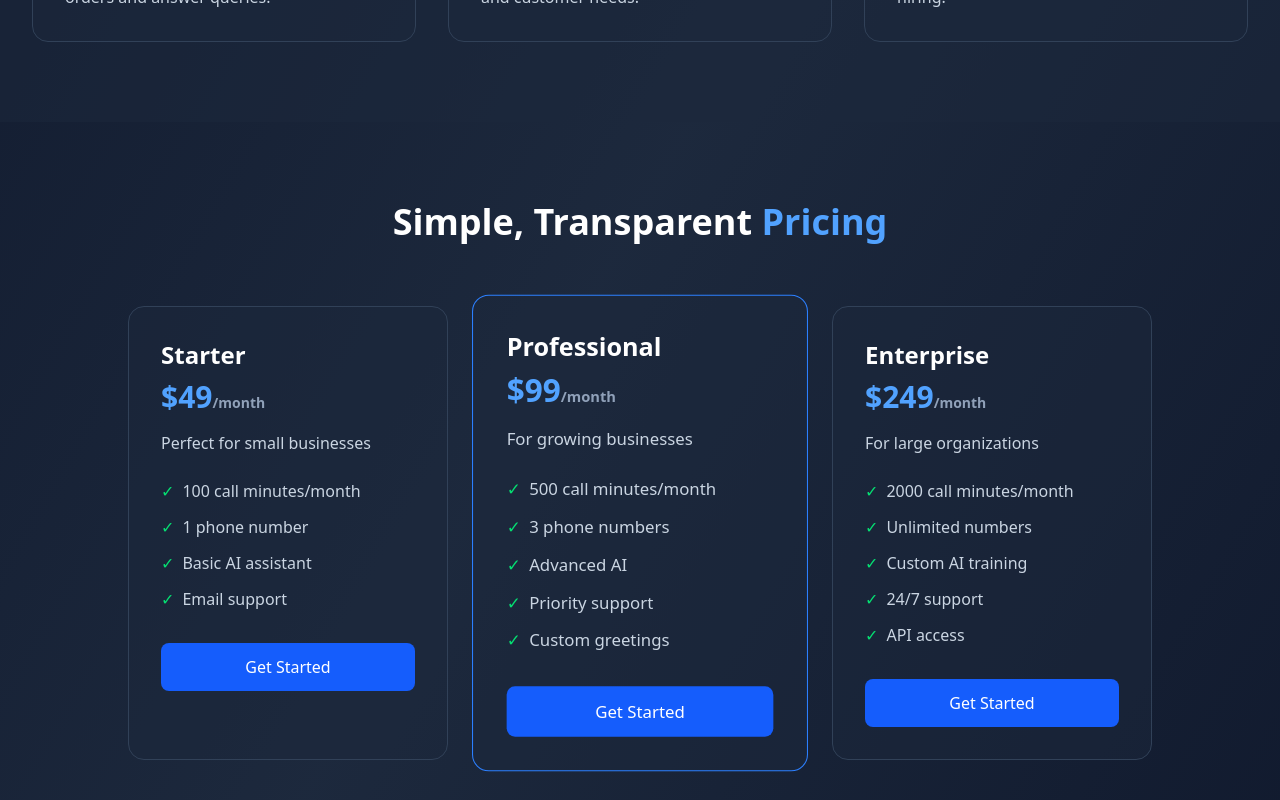
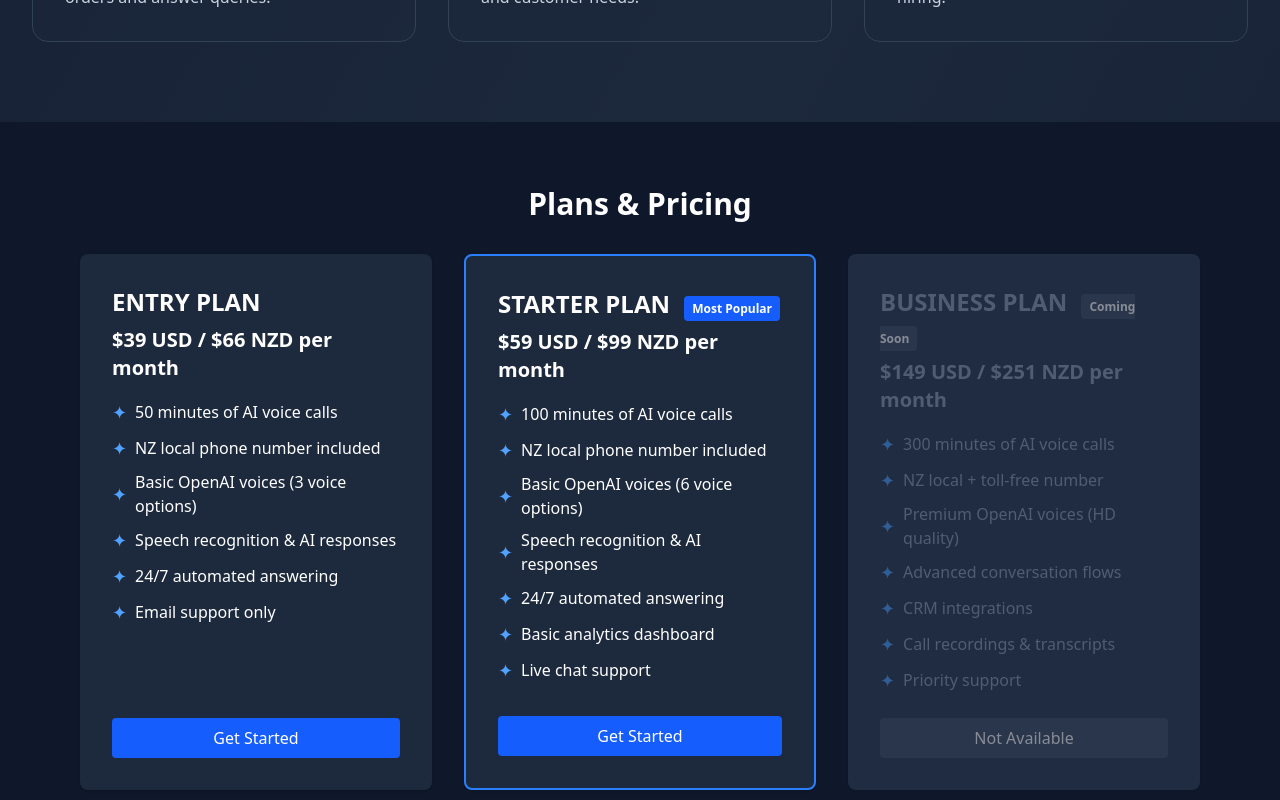
Before and after one commit to lynardsalingujay/skyguyver, a React (Vite) app: page / in a window 1280 px wide. Shown: the part 900-1700 px from the top of the page. Built offline with nearby package versions, Linux system fonts and the light colour scheme; no server answers.

Commit message:
repurpose plans

```diff
--- a/src/App.jsx
+++ b/src/App.jsx
@@ -266,84 +266,141 @@ function App() {
               </section>
 
               {/* Pricing Section */}
-              <section id="pricing" className="py-20 px-4 sm:px-6 lg:px-8">
-                <div className="max-w-7xl mx-auto">
-                  <h2 className="text-3xl md:text-4xl font-bold text-white text-center mb-16">
-                    Simple, Transparent{" "}
-                    <span className="text-blue-400">Pricing</span>
+              <section id="pricing" className="py-16 bg-slate-900">
+                <div className="max-w-6xl mx-auto px-4">
+                  <h2 className="text-3xl font-bold text-white mb-8 text-center">
+                    Plans & Pricing
                   </h2>
-                  <div className="grid md:grid-cols-3 gap-8 max-w-5xl mx-auto">
-                    {[
-                      {
-                        name: "Starter",
-                        price: "$49",
-                        description: "Perfect for small businesses",
-                        features: [
-                          "100 call minutes/month",
-                          "1 phone number",
-                          "Basic AI assistant",
-                          "Email support",
-                        ],
-                      },
-                      {
-                        name: "Professional",
-                        price: "$99",
-                        description: "For growing businesses",
-                        features: [
-                          "500 call minutes/month",
-                          "3 phone numbers",
-                          "Advanced AI",
-                          "Priority support",
-                          "Custom greetings",
-                        ],
-                      },
-                      {
-                        name: "Enterprise",
-                        price: "$249",
-                        description: "For large organizations",
-                        features: [
-                          "2000 call minutes/month",
-                          "Unlimited numbers",
-                          "Custom AI training",
-                          "24/7 support",
-                          "API access",
-                        ],
-                      },
-                    ].map((plan, index) => (
-                      <div
-                        key={index}
-                        className={`bg-slate-800/50 p-8 rounded-2xl border ${
-                          index === 1
-                            ? "border-blue-500 scale-105"
-                            : "border-slate-700"
-                        } transition-all`}
+                  <div className="grid grid-cols-1 md:grid-cols-3 gap-8">
+                    {/* Entry Plan */}
+                    <div className="bg-slate-800 rounded-lg p-8 shadow text-white flex flex-col justify-between w-full min-w-[280px]">
+                      <h3 className="text-2xl font-bold mb-2">ENTRY PLAN</h3>
+                      <p className="text-xl font-semibold mb-4">
+                        $39 USD / $66 NZD per month
+                      </p>
+                      <ul className="mb-6 space-y-2">
+                        <li className="flex items-center gap-2">
+                          <span className="text-blue-400 text-lg">✦</span>
+                          50 minutes of AI voice calls
+                        </li>
+                        <li className="flex items-center gap-2">
+                          <span className="text-blue-400 text-lg">✦</span>
+                          NZ local phone number included
+                        </li>
+                        <li className="flex items-center gap-2">
+                          <span className="text-blue-400 text-lg">✦</span>
+                          Basic OpenAI voices (3 voice options)
+                        </li>
+                        <li className="flex items-center gap-2">
+                          <span className="text-blue-400 text-lg">✦</span>
+                          Speech recognition & AI responses
+                        </li>
+                        <li className="flex items-center gap-2">
+                          <span className="text-blue-400 text-lg">✦</span>
+                          24/7 automated answering
+                        </li>
+                        <li className="flex items-center gap-2">
+                          <span className="text-blue-400 text-lg">✦</span>
+                          Email support only
+                        </li>
+                      </ul>
+                      <button className="bg-blue-600 hover:bg-blue-700 text-white px-6 py-2 rounded font-medium mt-auto">
+                        Get Started
+                      </button>
+                    </div>
+                    {/* Starter Plan */}
+                    <div className="bg-slate-800 rounded-lg p-8 shadow text-white flex flex-col justify-between w-full min-w-[280px] border-2 border-blue-500">
+                      <h3 className="text-2xl font-bold mb-2">
+                        STARTER PLAN{" "}
+                        <span className="bg-blue-600 text-white text-xs px-2 py-1 rounded ml-2">
+                          Most Popular
+                        </span>
+                      </h3>
+                      <p className="text-xl font-semibold mb-4">
+                        $59 USD / $99 NZD per month
+                      </p>
+                      <ul className="mb-6 space-y-2">
+                        <li className="flex items-center gap-2">
+                          <span className="text-blue-400 text-lg">✦</span>
+                          100 minutes of AI voice calls
+                        </li>
+                        <li className="flex items-center gap-2">
+                          <span className="text-blue-400 text-lg">✦</span>
+                          NZ local phone number included
+                        </li>
+                        <li className="flex items-center gap-2">
+                          <span className="text-blue-400 text-lg">✦</span>
+                          Basic OpenAI voices (6 voice options)
+                        </li>
+                        <li className="flex items-center gap-2">
+                          <span className="text-blue-400 text-lg">✦</span>
+                          Speech recognition & AI responses
+                        </li>
+                        <li className="flex items-center gap-2">
+                          <span className="text-blue-400 text-lg">✦</span>
+                          24/7 automated answering
+                        </li>
+                        <li className="flex items-center gap-2">
+                          <span className="text-blue-400 text-lg">✦</span>
+                          Basic analytics dashboard
+                        </li>
+                        <li className="flex items-center gap-2">
+                          <span className="text-blue-400 text-lg">✦</span>
+                          Live chat support
+                        </li>
+                      </ul>
+                      <button className="bg-blue-600 hover:bg-blue-700 text-white px-6 py-2 rounded font-medium mt-auto">
+                        Get Started
+                      </button>
+                    </div>
+                    {/* Business Plan */}
+                    <div className="bg-slate-700 rounded-lg p-8 shadow text-slate-400 flex flex-col justify-between w-full min-w-[280px] opacity-50 cursor-not-allowed">
+                      <h3 className="text-2xl font-bold mb-2">
+                        BUSINESS PLAN{" "}
+                        <span className="bg-slate-600 text-white text-xs px-2 py-1 rounded ml-2">
+                          Coming Soon
+                        </span>
+                      </h3>
+                      <p className="text-xl font-semibold mb-4">
+                        $149 USD / $251 NZD per month
+                      </p>
+                      <ul className="mb-6 space-y-2">
+                        <li className="flex items-center gap-2">
+                          <span className="text-blue-400 text-lg">✦</span>
+                          300 minutes of AI voice calls
+                        </li>
+                        <li className="flex items-center gap-2">
+                          <span className="text-blue-400 text-lg">✦</span>
+                          NZ local + toll-free number
+                        </li>
+                        <li className="flex items-center gap-2">
+                          <span className="text-blue-400 text-lg">✦</span>
+                          Premium OpenAI voices (HD quality)
+                        </li>
+                        <li className="flex items-center gap-2">
+                          <span className="text-blue-400 text-lg">✦</span>
+                          Advanced conversation flows
+                        </li>
+                        <li className="flex items-center gap-2">
+                          <span className="text-blue-400 text-lg">✦</span>
+                          CRM integrations
+                        </li>
+                        <li className="flex items-center gap-2">
+                          <span className="text-blue-400 text-lg">✦</span>
+                          Call recordings & transcripts
+                        </li>
+                        <li className="flex items-center gap-2">
+                          <span className="text-blue-400 text-lg">✦</span>
+                          Priority support
+                        </li>
+                      </ul>
+                      <button
+                        className="bg-slate-600 text-white px-6 py-2 rounded font-medium mt-auto cursor-not-allowed"
+                        disabled
                       >
-                        <h3 className="text-2xl font-bold text-white mb-2">
-                          {plan.name}
-                        </h3>
-                        <div className="text-3xl font-bold text-blue-400 mb-4">
-                          {plan.price}
-                          <span className="text-sm text-slate-400">/month</span>
-                        </div>
-                        <p className="text-slate-300 mb-6">
-                          {plan.description}
-                        </p>
-                        <ul className="space-y-3 mb-8">
-                          {plan.features.map((feature, i) => (
-                            <li
-                              key={i}
-                              className="flex items-center text-slate-300"
-                            >
-                              <span className="text-green-400 mr-2">✓</span>
-                              {feature}
-                            </li>
-                          ))}
-                        </ul>
-                        <button className="w-full bg-blue-600 hover:bg-blue-700 text-white py-3 rounded-lg font-medium transition-colors">
-                          Get Started
-                        </button>
-                      </div>
-                    ))}
+                        Not Available
+                      </button>
+                    </div>
                   </div>
                 </div>
               </section>
```
